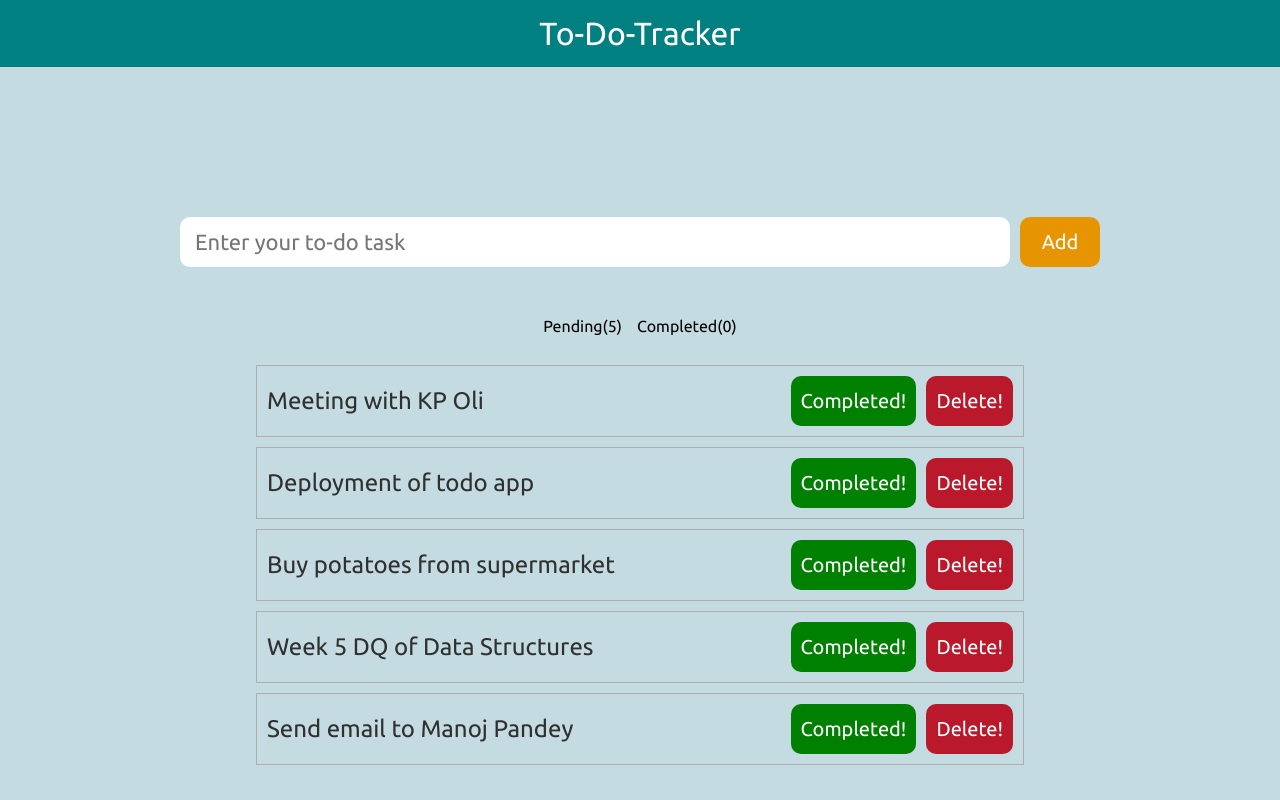
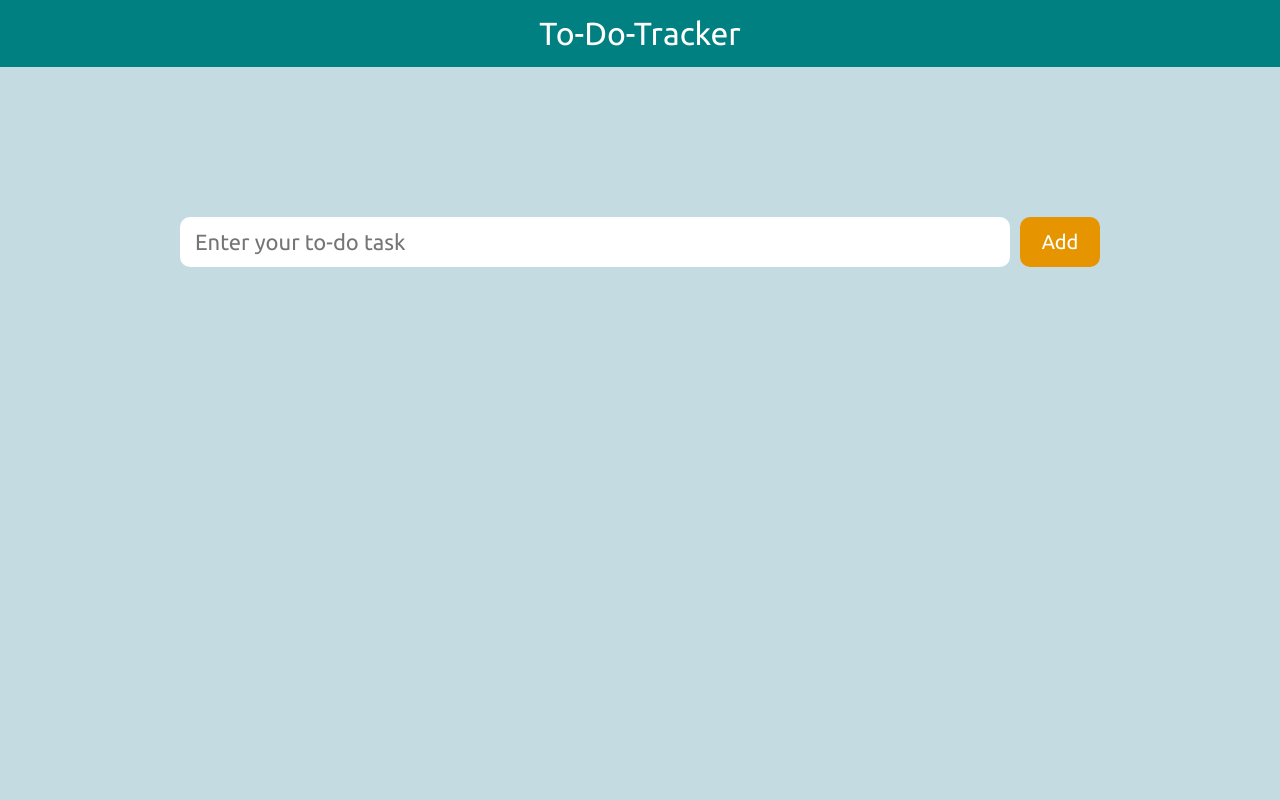
Before and after one commit to Shuffle10/ToDoList, a React (Vite) app: page / in a window 1280 px wide. Built offline with nearby package versions, Linux system fonts and the light colour scheme.

Commit message:
Used local storage to store the data

```diff
--- a/src/App.jsx
+++ b/src/App.jsx
@@ -1,35 +1,47 @@
-import { useState } from 'react'
+import { useEffect, useState } from 'react'
 import Inputbox from './components/InputBox'
 import Navbar from './components/Navbar'
 import Tasklist from './components/TaskList'
 
 function App() {
 
-  const [toDos, setToDos] = useState(
-    [
-      {title:"Meeting with KP Oli",  taskNo:1},
-      {title:"Deployment of todo app", taskNo:2},
-      {title:"Buy potatoes from supermarket", taskNo:3},
-      {title:"Week 5 DQ of Data Structures", taskNo:4},
-      {title:"Send email to Manoj Pandey", taskNo:5},
-    ]
-  )
+  const [toDos, setToDos] = useState((JSON.parse(localStorage.getItem("tasks"))==null)?[]:JSON.parse(localStorage.getItem("tasks")));
+  const [completed, setCompleted] = useState((JSON.parse(localStorage.getItem("completed"))==null)?[]:JSON.parse(localStorage.getItem("completed")));
 
-  const [completed, setCompleted] = useState([])
 
   const handleAdd = ()=>{
-    console.log("Added")
+    if(document.getElementById("toDo").value.trim().length>0){
+      let newTask= {title:document.getElementById("toDo").value, taskNo: toDos.length+1}
+      setToDos([...toDos, newTask]);
+      document.getElementById("toDo").value = '';
+    }
+    else{
+      alert("Invalit Input!")
+      document.getElementById("toDo").value = '';
+    }
   }
 
-  const handleCompleted = (id)=>{
+
+
+  useEffect(() => {
+    localStorage.setItem('tasks', JSON.stringify(toDos));
+  }, [toDos]);
+
+  useEffect(() => {
+    localStorage.setItem('completed', JSON.stringify(completed));
+  }, [completed]);
+
+
+  function handleCompleted(id){
     let completedTask = toDos.filter((item)=>item.taskNo==id)
     setCompleted([...completed, completedTask])
-    handleDelete(id);
+    handleDelete(id)
   }
 
   const handleDelete = (id)=>{
     let remainingTask = toDos.filter((item)=>item.taskNo!=id)
     setToDos(remainingTask)
+    console.log(localStorage.getItem("pending"))
   }
 
 
@@ -37,7 +49,7 @@ function App() {
     <>
     <Navbar/>
     <Inputbox handleAdd={handleAdd}/>
-    <Tasklist toDos={toDos} completed={completed} handleCompleted={handleCompleted} handleDelete={handleDelete}/>
+    { (toDos.length>0 || completed.length>0 ) && <Tasklist toDos={toDos} completed={completed} handleCompleted={handleCompleted} handleDelete={handleDelete}/>}
     </>
   )
 }
--- a/src/components/TaskList.jsx
+++ b/src/components/TaskList.jsx
@@ -4,16 +4,28 @@ function Tasklist({toDos, completed, handleCompleted, handleDelete}){
     <div className="task-categories">
         <p>Pending({toDos.length})</p>
         <p>Completed({completed.length})</p>
+
     </div>
     {toDos.map((item)=>(
         <div className="task-item" key={item.taskNo}>
             <p style={{color:'#303030'}}>  {item.title} </p>
             <div className="button-container">
             <button className="button" style={{backgroundColor:'green'}} onClick={()=> handleCompleted(item.taskNo)}> Completed! </button>
-            <button className="button" style={{backgroundColor:'#ba182b'}} onClick={()=> handleDelete()}> Delete! </button>
+            <button className="button" style={{backgroundColor:'#ba182b'}} onClick={()=> handleDelete(item.taskNo)}> Delete! </button>
             </div>
         </div>
     ))}
+
+
+    {/* {completed.map((e)=>(
+           <div className="task-item" key={e.taskNo}>
+               <p style={{color:'#303030'}}>  {e.title} </p>
+               <div className="button-container">
+               <button className="button" style={{backgroundColor:'#ba182b'}} onClick={()=> handleDelete(e.taskNo)}> Delete! </button>
+               </div>
+           </div>
+       ))} */}
+
 
     </div>
     )
--- a/src/index.css
+++ b/src/index.css
@@ -75,7 +75,3 @@
     margin-bottom: 30px;
     gap: 15px;
 }
-
-.task-categories p{
-    cursor: pointer;
-}
```
Also changed, not shown: src/components/TaskCategories.jsx (deleted).
